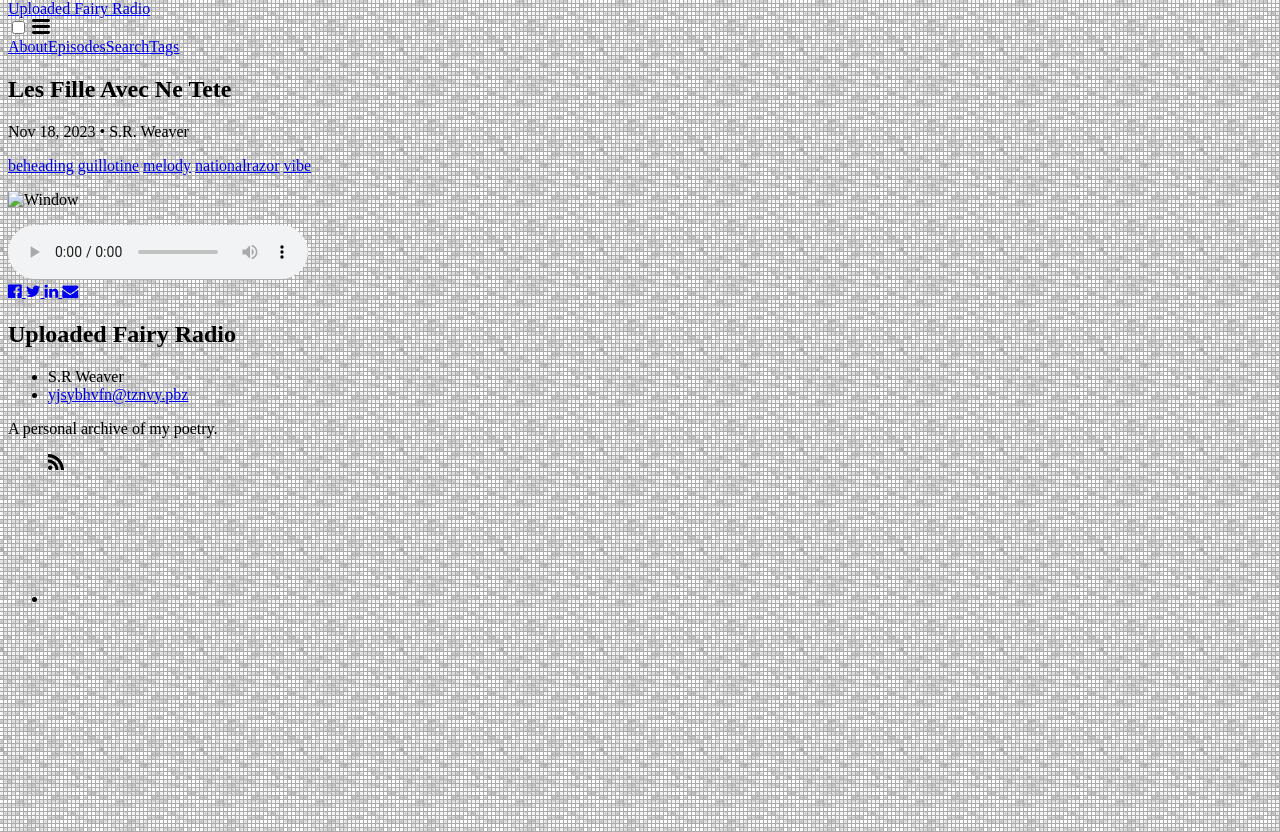
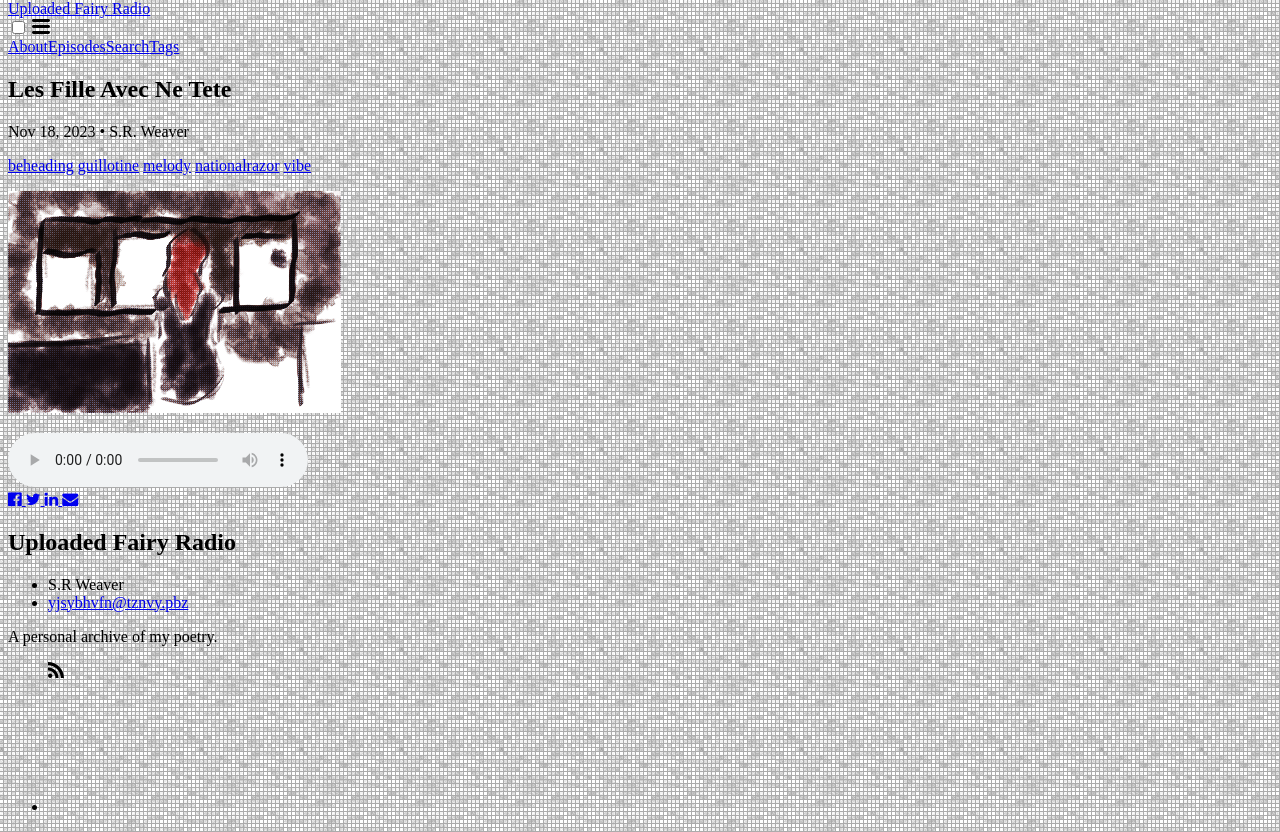
Before and after one commit to LWFlouisa/UploadedFairyRadio, a Jekyll site: the page built from _posts/2023-11-18-o_LeFilleAvecNeTete.md, in a window 1280 px wide. Shown: the part 108-940 px from the top of the page. Built offline with Jekyll 4.4.1, drawn with Linux system fonts in a browser that asks for light colours; our own code applies the rules of GitHub Pages for plain Markdown files.

Commit message:
Update 2023-11-18-o_LeFilleAvecNeTete.md

```diff
--- a/_posts/2023-11-18-o_LeFilleAvecNeTete.md
+++ b/_posts/2023-11-18-o_LeFilleAvecNeTete.md
@@ -3,7 +3,7 @@
 author: "S.R. Weaver"
 tags: beheading guillotine nationalrazor melody vibe
 ---
-![Window]()
+![Window](https://github.com/LWFlouisa/UploadedFairyRadio/blob/main/Images/Panels/Panel3_pixelplaided.png?raw=true)
 
 <audio controls>
   <source src="https://lwflouisa.github.io/UploadedFairyRadio/Audio/LeFilleAvecNeTete.mp3" type="audio/mpeg">
```
